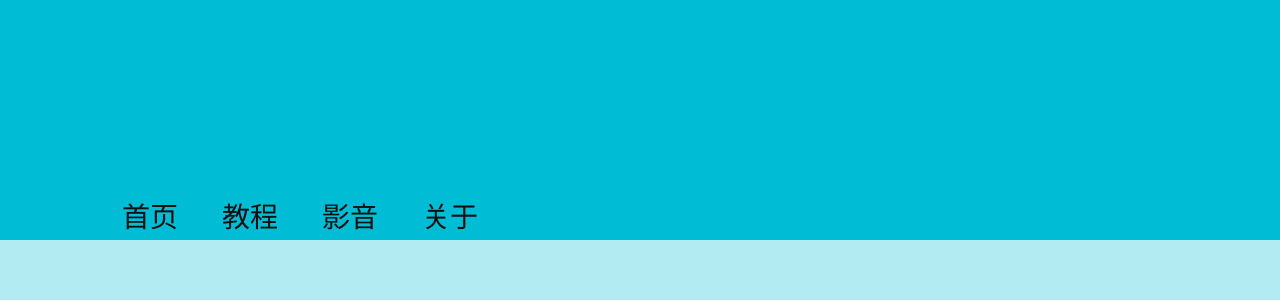
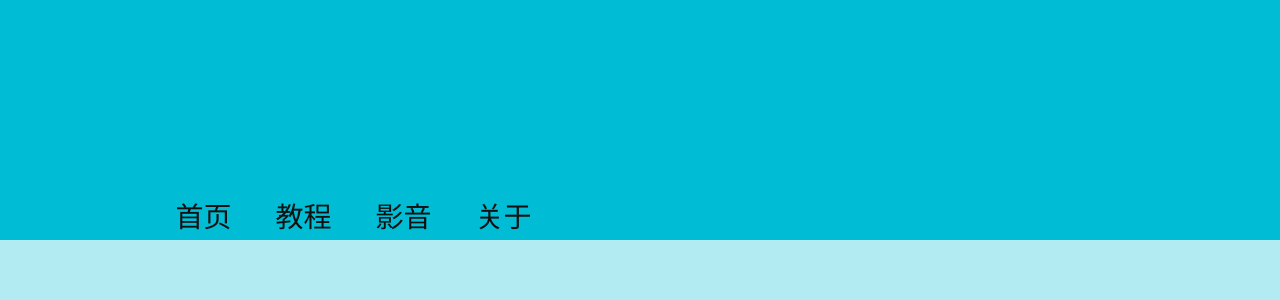
Before and after one commit to jackhao2018/flaskProject, a Flask app: template templates/index.html in a window 1280 px wide. Shown: the top 300 px of the page. Run offline with Flask 2, Linux system fonts and the light colour scheme; the template is opened without the code that fills it, so the values that code supplies are empty.

Commit message:
优化导航设置

```diff
--- a/static/css/index/index.css
+++ b/static/css/index/index.css
@@ -8,67 +8,67 @@ body {
     background-color: #B2EBF2;
 }
 
+/* banner属性设置 */
 .banner {
-    /* banner属性设置 */
     width: 100%px;
     height: 240px;
     background-color: #00BCD4;
     position: relative;
 }
 
-.shouye {
-    width: 100px;
+/* 设置导航的框高与浮动样式 */
+.daohang {
+    display: flex;
+    flex-direction: row;
+    width: 400px;
+    height: 50px;
+    margin-left: 12%;
+    bottom: 0px;
+    position: absolute;
+}
+
+/* 设置导航内盒子占用导航块的比例与高度 */
+.daohang div{
+    flex: 25%;
+    height: 50px;
+}
+
+/* banner里面的a标签默认属性 */
+.banner a{
+    width: 100%;
+    text-decoration: none;
+    color: #101010;
+    display: flex;
     height: 50px;
     font-size: 28px;
-    bottom: 0px;
-    margin-left: 100px;
     align-items: center;
     justify-content: center;
-    position: absolute;
-    display: flex;
+
 }
 
-.banner a{
-    /* banner里面的a标签默认属性 */
-    text-decoration: none;
-    color: #101010;
-}
-
-.jiaocheng {
-    width: 100px;
+/* .jiaocheng {
     height: 50px;
     font-size: 28px;
-    bottom: 0px;
-    margin-left: 200px;
     align-items: center;
     justify-content: center;
-    position: absolute;
     display: flex;
 }
 
 .yingyin {
-    width: 100px;
     height: 50px;
     font-size: 28px;
-    bottom: 0px;
-    margin-left: 300px;
     align-items: center;
     justify-content: center;
-    position: absolute;
     display: flex;
 }
 
 .guanyu {
-    width: 100px;
     height: 50px;
     font-size: 28px;
-    bottom: 0px;
-    margin-left: 400px;
     align-items: center;
     justify-content: center;
-    position: absolute;
     display: flex;
-}
+} */
 
 .zhuti {
     width: 100%;
--- a/templates/index.html
+++ b/templates/index.html
@@ -8,7 +8,8 @@
 </head>
 
 <body>
-    <div name="banner" id="1" class="banner">
+    <div name="banner" id="banner" class="banner">
+        <div name="daohang" id="daohang" class="daohang">
             <div name="shouye" id="shouye" class="shouye">
                 <a href="">首页</a>
             </div>
@@ -22,6 +23,7 @@
                 <a href="">关于</a>
             </div>
         </div>
+    </div>
     <div name="zhuti" id="zhuti" class="zhuti">
     </div>
 </body>
```
Lines whose indentation alone changed are shown as unchanged.
